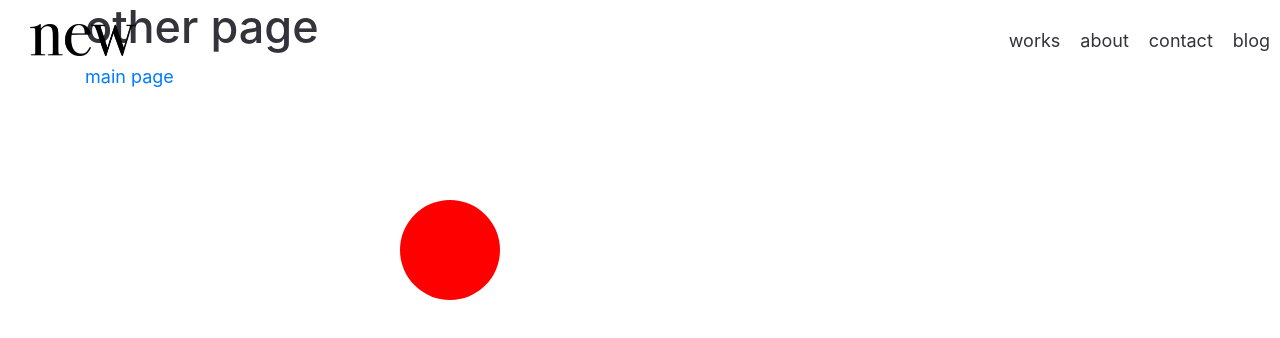
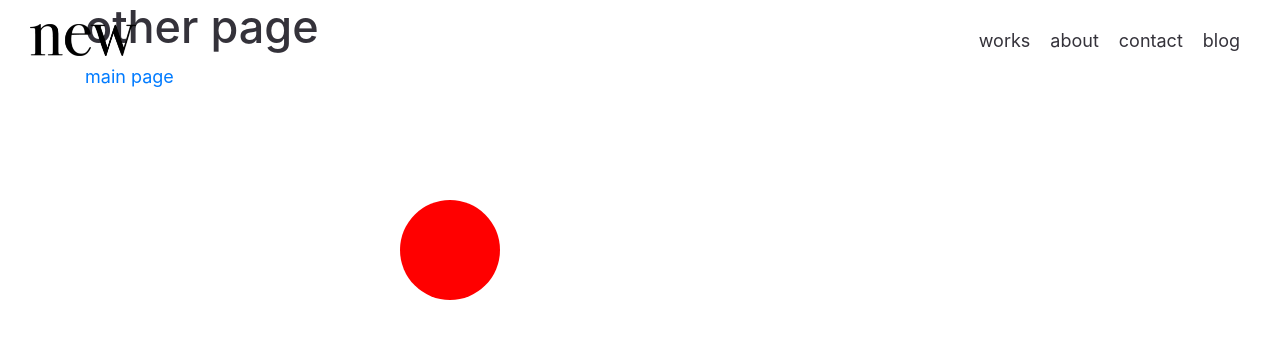
Before and after one commit to aratius/Scary, a Next.js app: page /other in a window 1280 px wide. Shown: the top 338 px of the page. Built offline with nearby package versions, Linux system fonts and the light colour scheme.

Commit message:
文字シャッフル入れてみた

```diff
--- a/package.json
+++ b/package.json
@@ -15,6 +15,7 @@
     "react-bootstrap": "^1.5.0",
     "react-dom": "17.0.1",
     "react-masonry-css": "^1.0.14",
+    "shuffle-text": "^0.3.2",
     "vercel": "^21.2.3"
   },
   "devDependencies": {
--- a/styles/modules/common/header.module.scss
+++ b/styles/modules/common/header.module.scss
@@ -28,6 +28,10 @@
     display: flex;
     align-items: center;
     list-style: none;
+    margin-right: $m-6;
+    @media (max-width: ($sp)) {
+      margin-right: $m-2;
+    }
     li {
       text-align: center;
       margin: 0 $m-2;
```
Also changed, not shown: pages/index.js (+7 -1 lines), 1 other file (tests, documents, lock files or other folders).
